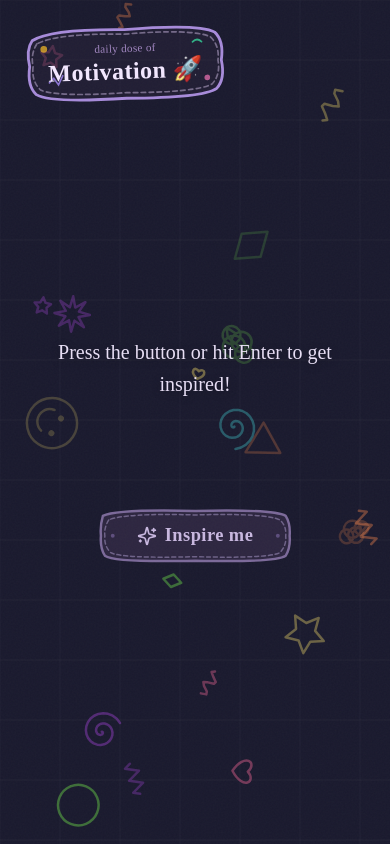
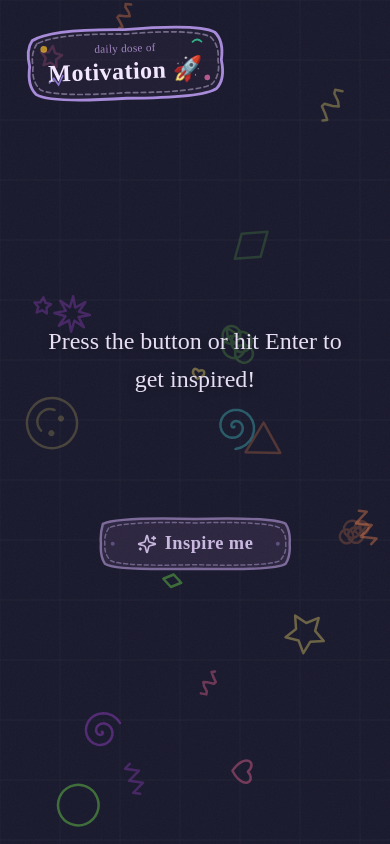
Before and after one commit to damnbhavya/motivation-quotes, a React (Vite) app: page / in a window 390 px wide. Built offline with nearby package versions, Linux system fonts and the light colour scheme; no server answers; the HTML template or start-up script is replaced by a standard one.

Commit message:
Fixed font size in mobile

```diff
--- a/src/components/QuoteDisplay.tsx
+++ b/src/components/QuoteDisplay.tsx
@@ -39,9 +39,9 @@ const QuoteDisplay = ({ quote, isAnimating }: QuoteDisplayProps) => {
   }, [quote, isAnimating]);
 
   return (
-    <div className="relative min-h-[180px] flex items-center justify-center px-8 md:px-16">
+    <div className="relative min-h-[180px] flex items-center justify-center px-6 md:px-16">
       <p
-        className="text-xl sm:text-2xl md:text-3xl lg:text-4xl text-center max-w-4xl"
+        className="text-2xl sm:text-2xl md:text-3xl lg:text-4xl text-center max-w-4xl"
         style={{
           fontFamily: "'Segoe Print', 'Bradley Hand', 'Comic Neue', cursive",
           color: "#e8dff5",
--- a/src/pages/Index.tsx
+++ b/src/pages/Index.tsx
@@ -102,16 +102,18 @@ const Index = () => {
       </header>
 
       {/* Main content */}
-      <main className="relative z-10 flex flex-col items-center justify-center gap-12 px-4 py-16 w-full max-w-5xl">
+      <main className="relative z-10 flex flex-col items-center justify-center gap-12 md:gap-12 px-4 py-16 w-full max-w-5xl">
 
         {/* Quote display */}
         <QuoteDisplay quote={currentQuote} isAnimating={isAnimating} />
 
         {/* Action button */}
-        <GlowButton onClick={handleNewQuote} disabled={isLoading}>
-          <Sparkles className="w-5 h-5" />
-          Inspire me
-        </GlowButton>
+        <div className="mt-4 md:mt-0">
+          <GlowButton onClick={handleNewQuote} disabled={isLoading}>
+            <Sparkles className="w-5 h-5" />
+            Inspire me
+          </GlowButton>
+        </div>
       </main>
     </div>
   );
```
